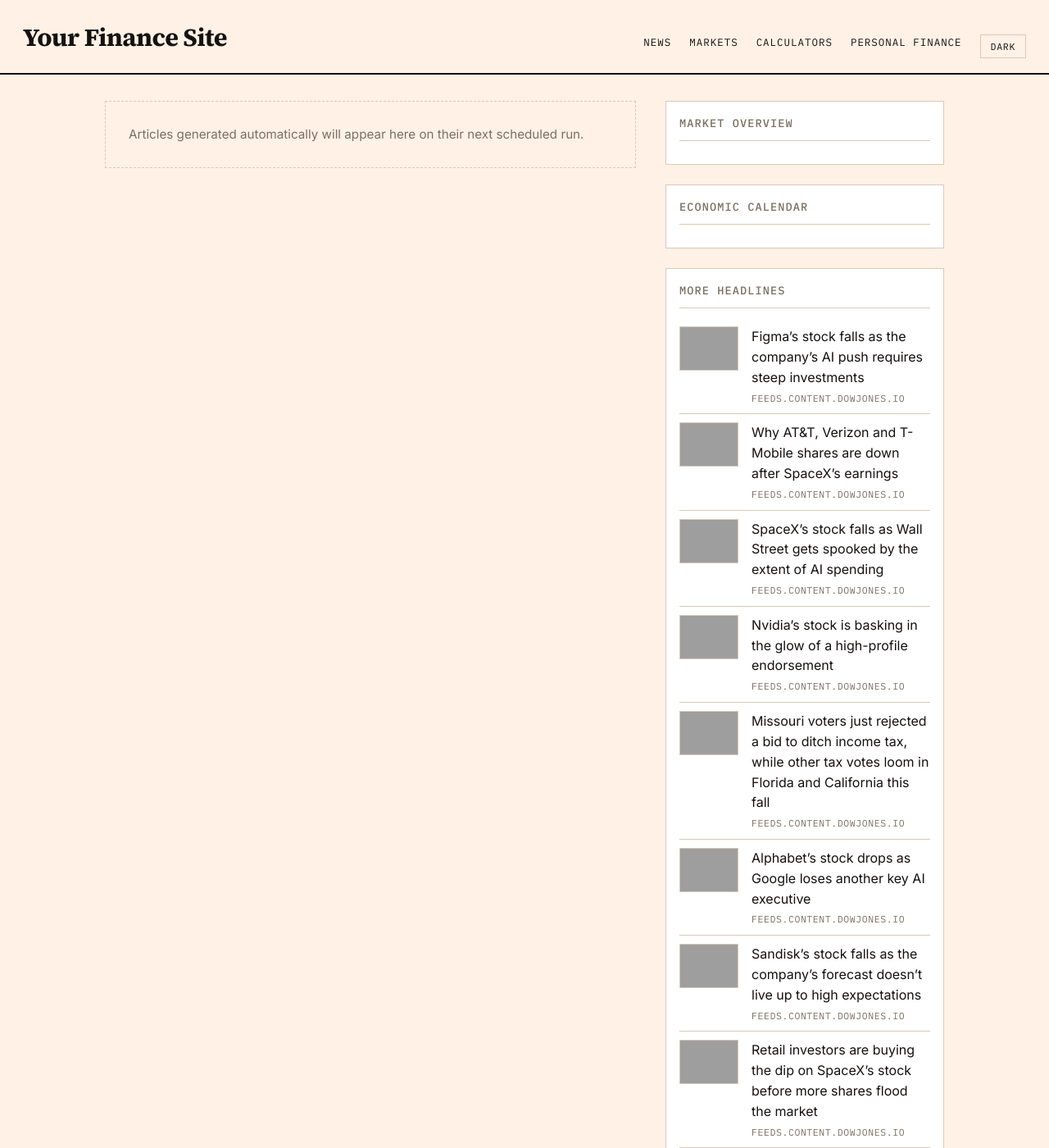
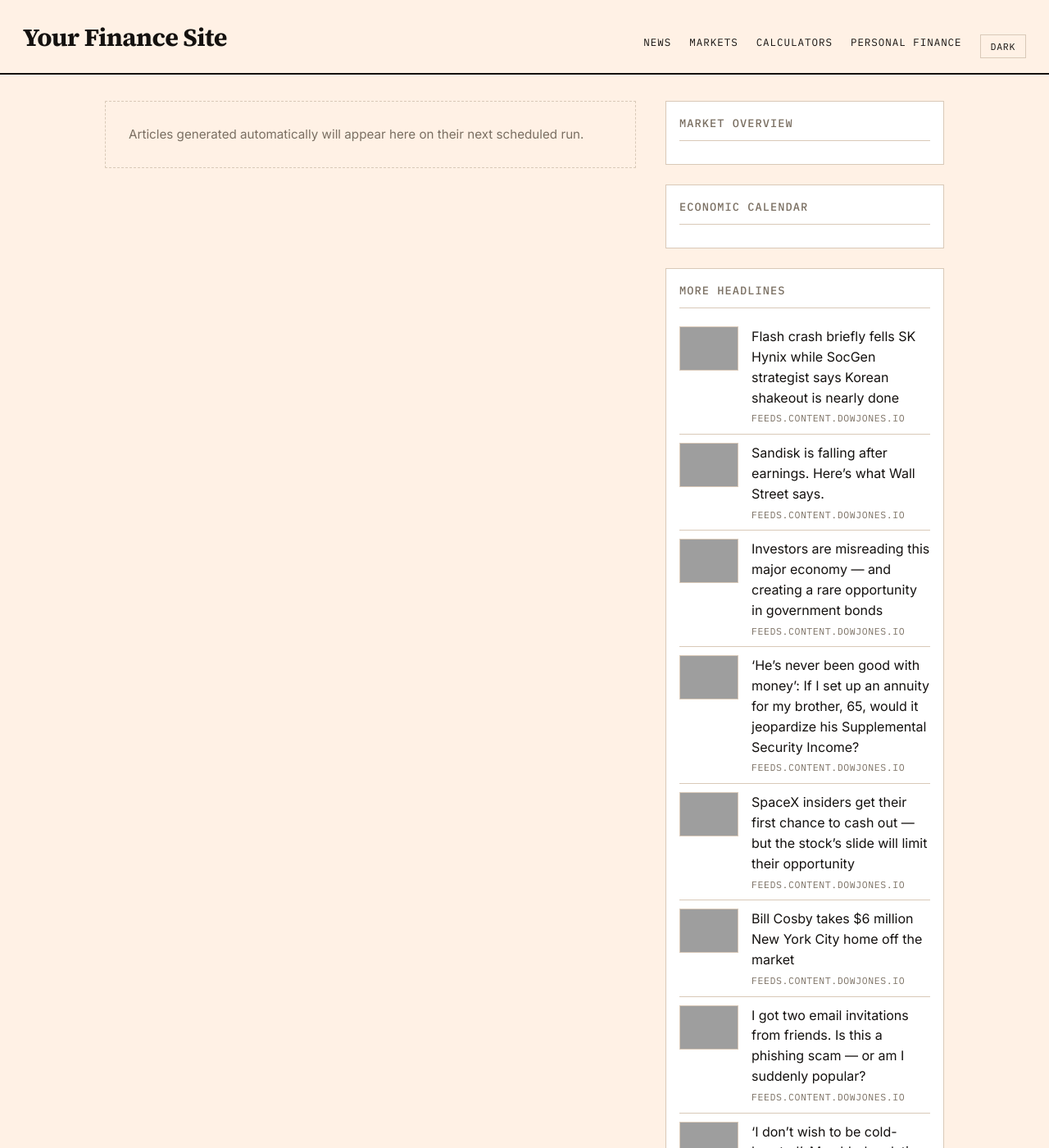
Before and after one commit to GlobTechCo/globtechco.github.io, a Jekyll site: the page built from index.html, in a window 1280 px wide and 1400 px high, cut to the strip 0-1400 px from the top of the window. Shown: the whole strip at 82% size. Built offline with Jekyll 4.4.1, drawn with Linux system fonts in a browser that asks for light colours; a script that is not in the unit is left out; the list of posts is cut into pages by our own code; some of the changed text lies outside the part shown; grey boxes are pictures that could not be loaded.

Commit message:
Auto-content update 2026-08-06

```diff
--- a/_data/aggregator.yml
+++ b/_data/aggregator.yml
@@ -1,50 +1,50 @@
-- title: "Figma\u2019s stock falls as the company\u2019s AI push requires steep investments"
-  link: "https://www.marketwatch.com/story/figmas-push-into-ai-agents-drives-an-earnings-beat-1f6e200a?mod=mw_rss_topstories"
+- title: "Flash crash briefly fells SK Hynix while SocGen strategist says Korean shakeout is nearly done"
+  link: "https://www.marketwatch.com/story/flash-crash-briefly-fells-sk-hynix-while-socgen-strategist-says-korean-shakeout-is-nearly-done-8872681e?mod=mw_rss_topstories"
   source: "feeds.content.dowjones.io"
-  pubdate: "Wed, 05 Aug 2026 22:12:00 GMT"
-  image: "https://images.mktw.net/im-97979674"
-- title: "Why AT&T, Verizon and T-Mobile shares are down after SpaceX\u2019s earnings"
-  link: "https://www.marketwatch.com/story/why-at-t-verizon-and-t-mobile-shares-are-down-after-spacexs-earnings-033a07ce?mod=mw_rss_topstories"
+  pubdate: "Thu, 06 Aug 2026 10:08:00 GMT"
+  image: "https://images.mktw.net/im-25649173"
+- title: "Sandisk is falling after earnings. Here\u2019s what Wall Street says."
+  link: "https://www.marketwatch.com/story/sandisk-is-falling-after-earnings-heres-what-wall-street-says-591537ec?mod=mw_rss_topstories"
   source: "feeds.content.dowjones.io"
-  pubdate: "Wed, 05 Aug 2026 21:28:00 GMT"
-  image: "https://images.mktw.net/im-80028774"
-- title: "SpaceX\u2019s stock falls as Wall Street gets spooked by the extent of AI spending"
-  link: "https://www.marketwatch.com/story/spacexs-stock-falls-as-wall-street-gets-spooked-by-the-extent-of-ai-spending-9ce9ddb8?mod=mw_rss_topstories"
+  pubdate: "Thu, 06 Aug 2026 09:56:00 GMT"
+  image: "https://images.mktw.net/im-57078395"
+- title: "Investors are misreading this major economy \u2014 and creating a rare opportunity in government bonds"
+  link: "https://www.marketwatch.com/story/why-the-country-with-great-political-turmoil-still-has-the-best-bonds-to-buy-a099b325?mod=mw_rss_topstories"
   source: "feeds.content.dowjones.io"
-  pubdate: "Wed, 05 Aug 2026 21:26:00 GMT"
-  image: "https://images.mktw.net/im-87899195"
-- title: "Nvidia\u2019s stock is basking in the glow of a high-profile endorsement"
-  link: "https://www.marketwatch.com/story/nvidias-stock-is-basking-in-the-glow-of-a-high-profile-endorsement-b7c48e7b?mod=mw_rss_topstories"
+  pubdate: "Thu, 06 Aug 2026 09:40:00 GMT"
+  image: "https://images.mktw.net/im-20383743"
+- title: "\u2018He\u2019s never been good with money\u2019: If I set up an annuity for my brother, 65, would it jeopardize his Supplemental Security Income?"
+  link: "https://www.marketwatch.com/story/hes-never-been-good-with-money-if-i-set-up-an-annuity-for-my-brother-65-would-it-jeopardize-his-supplemental-security-income-d2e9f5a0?mod=mw_rss_topstories"
   source: "feeds.content.dowjones.io"
-  pubdate: "Wed, 05 Aug 2026 21:22:00 GMT"
-  image: "https://images.mktw.net/im-75710561"
-- title: "Missouri voters just rejected a bid to ditch income tax, while other tax votes loom in Florida and California this fall"
-  link: "https://www.marketwatch.com/story/taxes-are-on-the-ballot-this-fall-as-republicans-and-democrats-grow-further-apart-on-whether-to-raise-them-c7990380?mod=mw_rss_topstories"
+  pubdate: "Thu, 06 Aug 2026 09:15:00 GMT"
+  image: "https://images.mktw.net/im-16435995"
+- title: "SpaceX insiders get their first chance to cash out \u2014 but the stock\u2019s slide will limit their opportunity"
+  link: "https://www.marketwatch.com/story/spacex-insiders-get-their-first-chance-to-cash-out-but-the-stocks-slide-will-limit-their-opportunity-5c94b0f5?mod=mw_rss_topstories"
   source: "feeds.content.dowjones.io"
-  pubdate: "Wed, 05 Aug 2026 21:22:00 GMT"
-  image: "https://images.mktw.net/im-27008048"
-- title: "Alphabet\u2019s stock drops as Google loses another key AI executive"
-  link: "https://www.marketwatch.com/story/alphabets-stock-drops-as-google-loses-another-key-ai-executive-38de45a2?mod=mw_rss_topstories"
+  pubdate: "Thu, 06 Aug 2026 09:00:00 GMT"
+  image: "https://images.mktw.net/im-25067755"
+- title: "Bill Cosby takes $6 million New York City home off the market"
+  link: "https://www.marketwatch.com/story/bill-cosby-takes-6-million-new-york-city-home-off-the-market-11ba015f?mod=mw_rss_topstories"
   source: "feeds.content.dowjones.io"
-  pubdate: "Wed, 05 Aug 2026 21:20:00 GMT"
-  image: "https://images.mktw.net/im-75702741"
+  pubdate: "Thu, 06 Aug 2026 08:58:00 GMT"
+  image: "https://images.mktw.net/im-63856413"
+- title: "I got two email invitations from friends. Is this a phishing scam \u2014 or am I suddenly popular?"
+  link: "https://www.marketwatch.com/story/i-got-two-email-invitations-from-friends-is-this-a-phishing-scam-or-am-i-suddenly-popular-d9680aa8?mod=mw_rss_topstories"
+  source: "feeds.content.dowjones.io"
+  pubdate: "Thu, 06 Aug 2026 01:33:00 GMT"
+  image: "https://images.mktw.net/im-02087591"
+- title: "\u2018I don\u2019t wish to be cold-hearted\u2019: My elderly relative can no longer care for himself. Am I wrong to leave his care to the state?"
+  link: "https://www.marketwatch.com/story/i-dont-wish-to-be-cold-hearted-my-elderly-relative-can-no-longer-care-for-himself-am-i-wrong-to-leave-his-care-to-the-state-8d546b32?mod=mw_rss_topstories"
+  source: "feeds.content.dowjones.io"
+  pubdate: "Thu, 06 Aug 2026 01:31:00 GMT"
+  image: "https://images.mktw.net/im-96138603"
 - title: "Sandisk\u2019s stock falls as the company\u2019s forecast doesn\u2019t live up to high expectations"
   link: "https://www.marketwatch.com/story/sandisks-stock-falls-as-the-companys-forecast-doesnt-live-up-to-high-expectations-8fd13d9b?mod=mw_rss_topstories"
   source: "feeds.content.dowjones.io"
-  pubdate: "Wed, 05 Aug 2026 21:18:00 GMT"
+  pubdate: "Wed, 05 Aug 2026 22:25:00 GMT"
   image: "https://images.mktw.net/im-57413903"
-- title: "Retail investors are buying the dip on SpaceX\u2019s stock before more shares flood the market"
-  link: "https://www.marketwatch.com/story/retail-investors-are-buying-the-dip-on-spacexs-stock-before-more-shares-flood-the-market-9f83e00f?mod=mw_rss_topstories"
+- title: "Block slashed 40% of its workforce for AI \u2014 and its earnings suggest that\u2019s paying off"
+  link: "https://www.marketwatch.com/story/block-slashed-40-of-its-workforce-for-ai-and-earnings-suggest-thats-paying-off-852b7c54?mod=mw_rss_topstories"
   source: "feeds.content.dowjones.io"
-  pubdate: "Wed, 05 Aug 2026 21:17:00 GMT"
-  image: "https://images.mktw.net/im-00481430"
-- title: "Aggressive options trading helped drive the S&P 500\u2019s latest rally. What that means for investors."
-  link: "https://www.marketwatch.com/story/aggressive-options-trading-helped-drive-the-s-p-500s-latest-rally-what-that-means-for-investors-623fe41c?mod=mw_rss_topstories"
-  source: "feeds.content.dowjones.io"
-  pubdate: "Wed, 05 Aug 2026 20:51:00 GMT"
-  image: "https://images.mktw.net/im-04491989"
-- title: "Lilly\u2019s revenue soars 48%, driven by demand for its GLP-1s"
-  link: "https://www.marketwatch.com/story/lillys-revenue-soars-48-driven-by-demand-of-its-glp-1s-7361c223?mod=mw_rss_topstories"
-  source: "feeds.content.dowjones.io"
-  pubdate: "Wed, 05 Aug 2026 20:45:00 GMT"
-  image: "https://images.mktw.net/im-76946661"
+  pubdate: "Wed, 05 Aug 2026 22:19:00 GMT"
+  image: "https://images.mktw.net/im-60833731"
```
